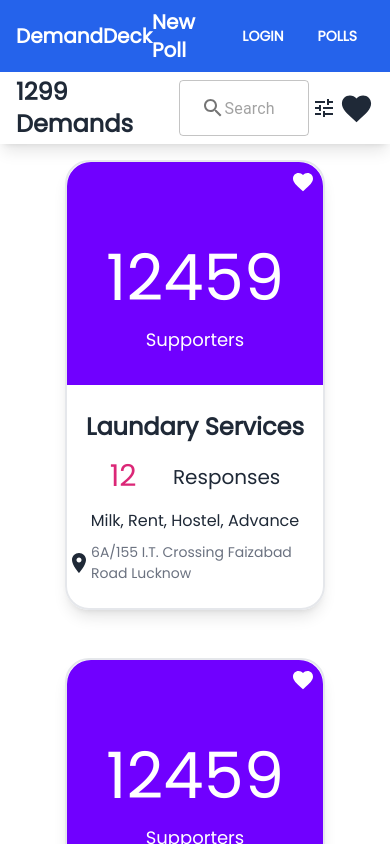
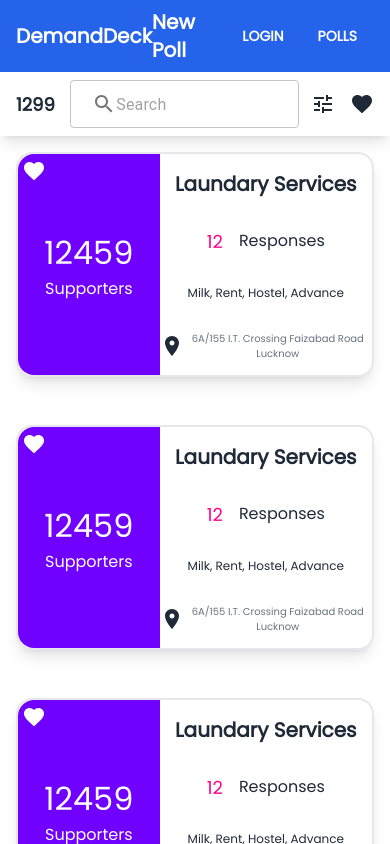
Before and after one commit to shazebK/DemandDeck, a Next.js app: page /all_demands in a window 390 px wide. Shown: the top 844 px of the page. Built offline with nearby package versions, Linux system fonts and the light colour scheme; no server answers.

Commit message:
alldemands page made responsive

```diff
--- a/components/DemandCard.js
+++ b/components/DemandCard.js
@@ -2,26 +2,26 @@ import { Favorite, LocationOn } from "@mui/icons-material";
 import React from "react";
 
 export default function DemandCard(){
-return <div class="m-4 flex flex-col justify-start items-center border-2 rounded-[24px] w-2/3 h-[450px] shadow-lg">
-        <div class="rounded-t-[24px] w-full h-1/2 bg-[#7000FF]">
-          <div class="my-2 mr-2 text-white flex justify-end items-center">
-            <Favorite/>
+return <div className="m-4 flex md:flex-col items-center border-2 rounded-2xl w-full md:w-2/3 h-[225px] md:h-[450px] shadow-lg hover:shadow-2xl relative">
+        <div className="w-2/5 md:w-full h-full md:h-1/2 rounded-ss-2xl rounded-es-2xl md:rounded-t-2xl md:rounded-es-none flex justify-center items-center bg-sec">
+          <div className="absolute top-0 left-0 md:right-0 p-1 md:p-4 cursor-pointer">
+            <Favorite className = "text-[20px] md:text-[40px] text-white"/>
           </div>
-          <div class="h-4/5 flex flex-col justify-center items-center">
-            <h1 class="text-white text-[64px]">12459</h1>
-            <h2 class="text-white text-[18px]">Supporters</h2>
+          <div className="flex flex-col justify-center items-center">
+            <h1 className="text-white text-[32px] md:text-[64px]">12459</h1>
+            <h2 className="text-white md:text-[18px]">Supporters</h2>
           </div>
         </div>
-      <div class="h-1/2 w-full py-6 flex flex-col justify-between items-center">
-          <h2 class="font-bold text-[24px]">Laundary Services</h2>
-          <div class="w-2/3 md:w-1/3 flex justify-between items-center">
-            <h3 class="text-[30px] text-pink-600">12</h3>
-            <h3 class="text-[20px]">Responses</h3>
+      <div className="h-full md:h-1/2 w-3/5 md:w-full md:py-6 flex flex-col justify-around md:justify-between items-center">
+          <h2 className="font-bold text-[20px] md:text-[24px]">Laundary Services</h2>
+          <div className="flex justify-between items-center">
+            <h3 className="text-[18px] md:text-[30px] text-prim mr-4">12</h3>
+            <h3 className="md:text-[20px]">Responses</h3>
           </div>
-          <h2>Milk, Rent, Hostel, Advance</h2>
-          <div class="flex justify-center items-center">
+          <h2 className="text-[12px] md:text-[16px] text-center">Milk, Rent, Hostel, Advance</h2>
+          <div className="flex justify-center items-center">
             <LocationOn/>
-            <h2 class="text-gray-500 text-[14px]">6A/155 I.T. Crossing Faizabad Road Lucknow</h2>
+            <h2 className="text-gray-500 text-center text-[10px] md:text-[14px]">6A/155 I.T. Crossing Faizabad Road Lucknow</h2>
           </div>
           </div>
       </div>
--- a/components/DemandsPage.js
+++ b/components/DemandsPage.js
@@ -1,31 +1,37 @@
 import { InputAdornment, OutlinedInput } from "@mui/material";
-import React from "react";
+import React, { useState } from "react";
 import { Search, Tune, Favorite, LocationOn } from "@mui/icons-material";
-import Demandcard from "./DemandCard";
 import DemandCard from "./DemandCard";
 
 export default function DemandsPage() {
   return (
     <>
-      <div class="px-4 flex justify-between items-center shadow-lg">
-        <h2 class="text-2xl font-bold">1299 Demands</h2>
-        <div class="flex justify-evenly items-center w-1/2">
+      <div className="py-2 px-4 flex justify-between items-center shadow-lg">
+        <div className="flex">
+         <h2 className="font-semibold  text-[18px] md:text-[24px]">1299</h2>
+         <h2 className="hidden ml-2 md:block font-semibold text-[24px]">Demands</h2>
+        </div>
+        <div className="flex justify-evenly items-center w-4/5 md:w-1/2">
           <OutlinedInput
             type="text"
             placeholder="Search"
-            className="rounded-2xl w-4/5 my-2"
+            className="rounded-2xl w-4/5 h-12"
             startAdornment={
               <InputAdornment position="end">
                 <Search />
               </InputAdornment>
             }
           />
-            <Tune />
+            <div className = "h-full flex items-center justify-between">
+            <h1 className="hidden md:block text-[20px] mr-4">Filter</h1>
+            <Tune className = "cursor-pointer" />
+            </div>
         </div>
-        <Favorite fontSize="large"/>
+        <h2 className="hidden md:block text-[20px] cursor-pointer">Favorites</h2>
+        <Favorite className = "md:hidden"/>
       </div>
 
-      <div class="grid grid-cols-1 md:grid-cols-2 gap-4 justify-items-center">
+      <div className="grid grid-cols-1 md:grid-cols-2 gap-4 justify-items-center px-4">
             <DemandCard></DemandCard>
             <DemandCard></DemandCard>
             <DemandCard></DemandCard>
--- a/components/UI/Navbar.jsx
+++ b/components/UI/Navbar.jsx
@@ -1,4 +1,4 @@
-import { useQuery } from "@tanstack/react-query";
+// import { useQuery } from "@tanstack/react-query";
 import axios from "axios";
 import { signOut, useSession } from "next-auth/react";
 import Link from "next/link";
@@ -15,7 +15,7 @@ const Navbar = () => {
   const { user, isLoading, isError, error } = useUser();
 
   return (
-    <div className="navbar bg-blue-600 text-white font-bold text-xl px-4 sticky top-0">
+    <div className="navbar bg-blue-600 text-white font-bold text-xl px-4 sticky top-0 z-10">
       <Link className="flex-1" href={"/"}>
         DemandDeck
       </Link>
--- a/pages/demands/index.js
+++ b/pages/demands/index.js
@@ -5,6 +5,8 @@ import Link from "next/link";
 const PollsPage = () => {
   const { demands, isError, error, isLoading } = usePolls();
   const { castVoteMutation } = usePollMutations();
+  console.log(demands);
+
   console.log(demands);
 
   const voteHandler = async (id) => {
```
